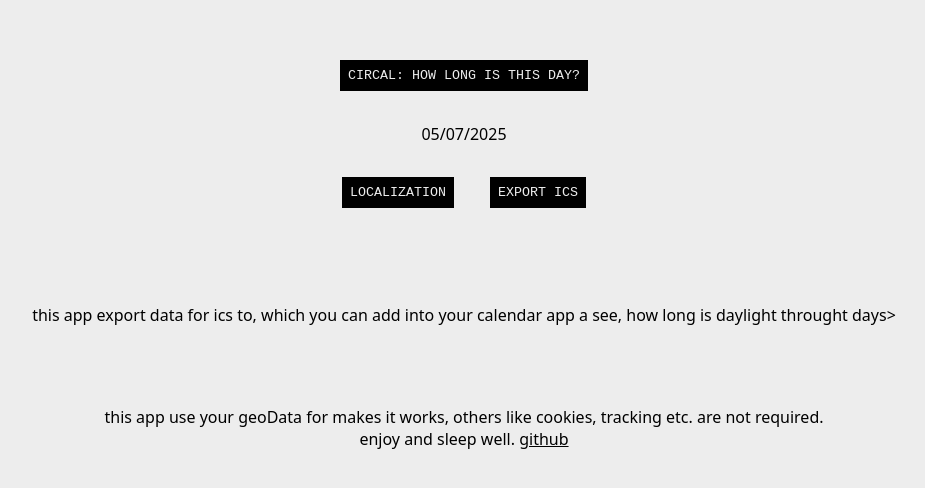
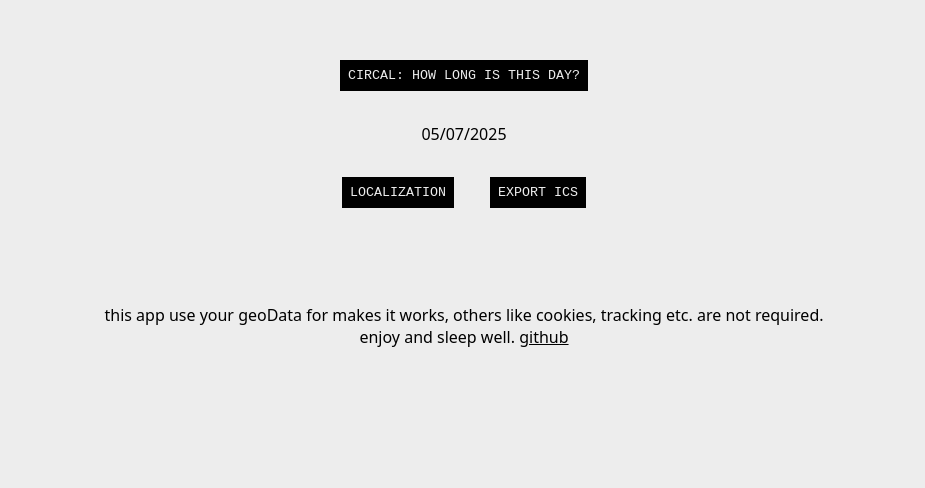
Before and after one commit to ja-svoboda/cirCal, a website: page index.html in a window 1280 px wide. Shown: the part 212-700 px from the top of the page, without its empty margins (176-1101 px from the left). Drawn offline with Linux system fonts and the light colour scheme.

Commit message:
Update index.html

```diff
--- a/index.html
+++ b/index.html
@@ -30,7 +30,6 @@
 <button onclick=getSunTimes() class="button">localization</button>
 <button onclick=createICalEvent() class="button">export ics</button>
 
-<p class="note">this app export data for ics to, which you can add into your calendar app a see, how long is daylight throught days>
 
 <p class="note">this app use your geoData for makes it works, others like cookies, tracking etc. are not required.<br>
     enjoy and sleep well.
```
